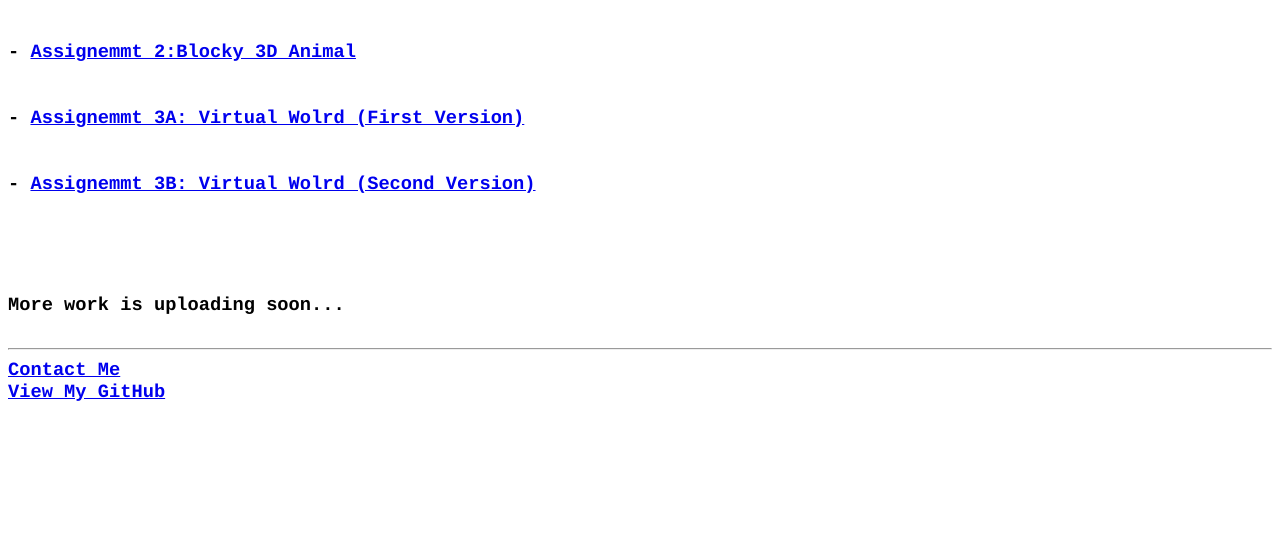
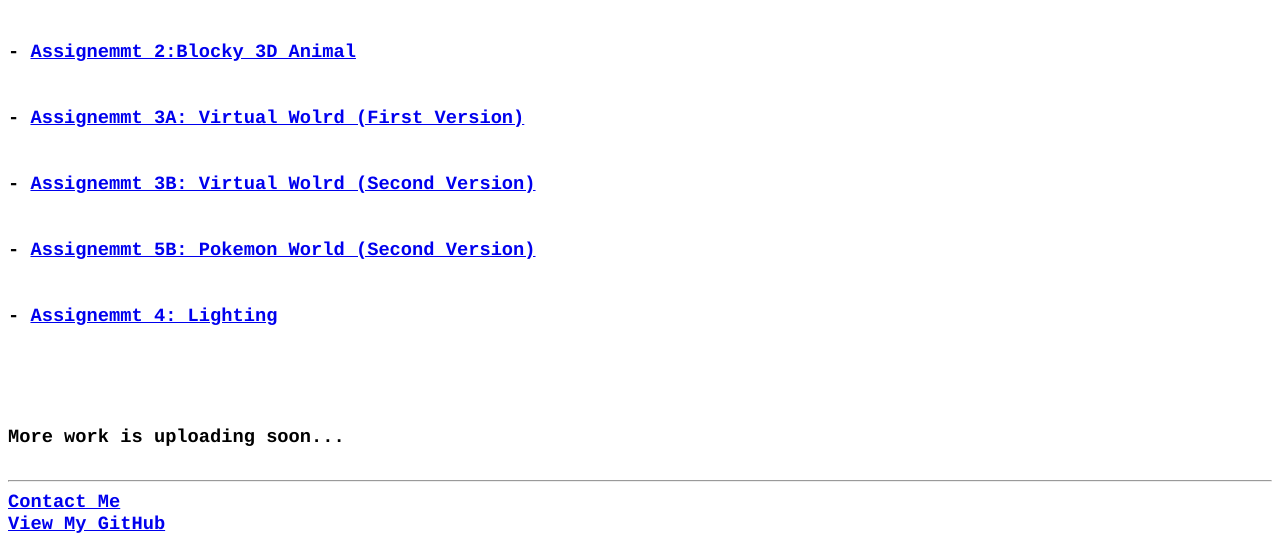
Before and after one commit to yitan810/CSE160_S24, a plain HTML site: page index.html in a window 1280 px wide. Shown: the part 731-1285 px from the top of the page. Before the commit the page ends 1153 px from the top, so only its background shows below. Drawn offline with Linux system fonts and the light colour scheme.

Commit message:
Update for asg4

```diff
--- a/index.html
+++ b/index.html
@@ -45,6 +45,14 @@
     <br>
     <br>
     <br>
+    - <a href="https://yitan810.github.io/CSE160_S24/asg5B/asg5b.html">Assignemmt 5B: Pokemon World (Second Version)</a>
+    <br>
+    <br>
+    <br>
+    - <a href="https://yitan810.github.io/CSE160_S24/asg4/Lighting.html">Assignemmt 4: Lighting</a>
+    <br>
+    <br>
+    <br>
     </h3>
     <br>
     <h3>More work is uploading soon...
```
